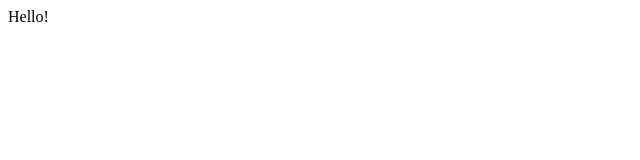
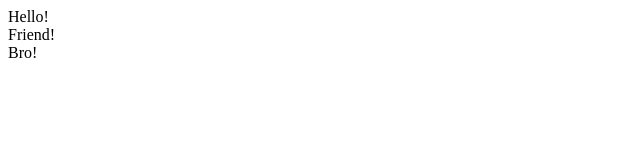
Before and after one commit to gabrysr1997/test1, a plain HTML site: page index.html in a window 1280 px wide. Shown: the full height of the page, 0-640 px from the left. Drawn offline with Linux system fonts and the light colour scheme.

Commit message:
Added Features

```diff
--- a/index.html
+++ b/index.html
@@ -1 +1,3 @@
 <div>Hello!</div>
+<div>Friend!</div>
+<div>Bro!</div>
```
